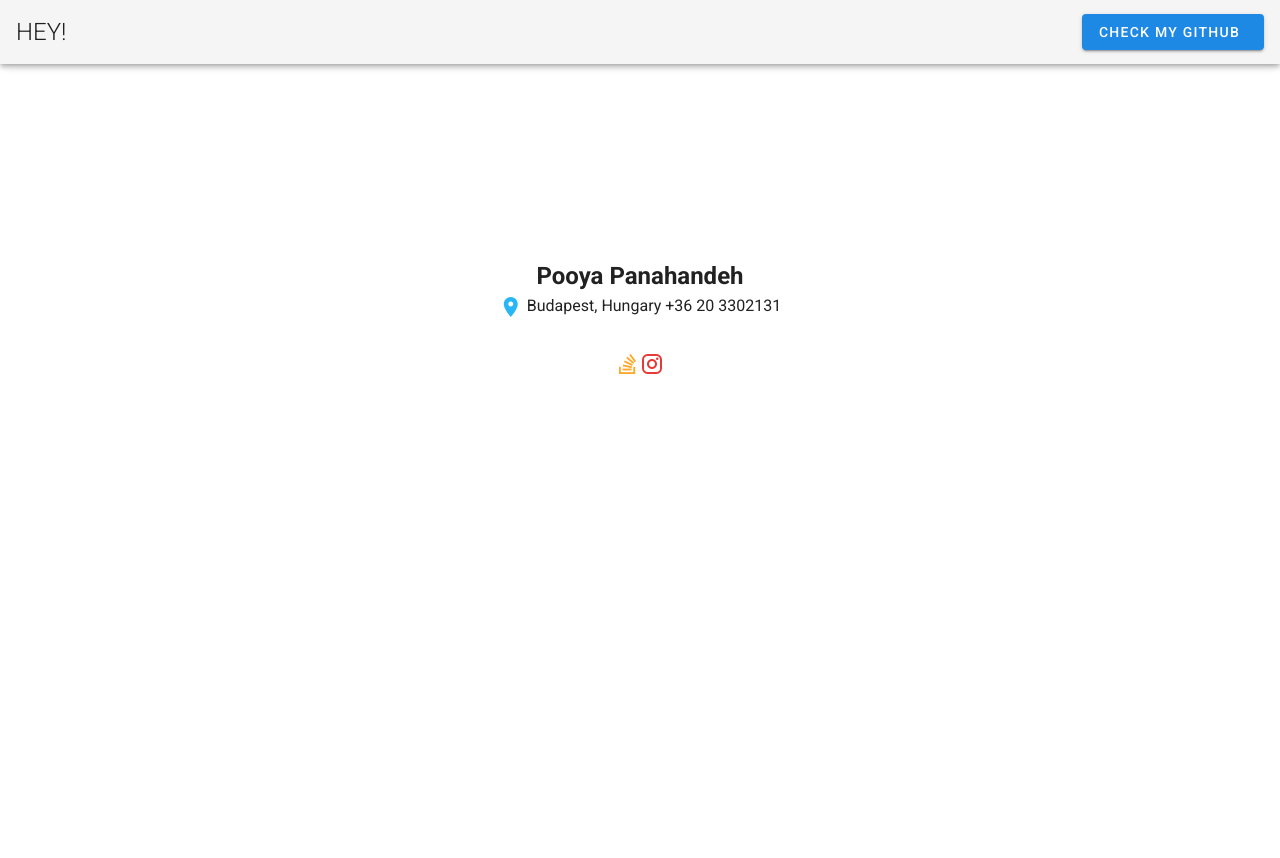
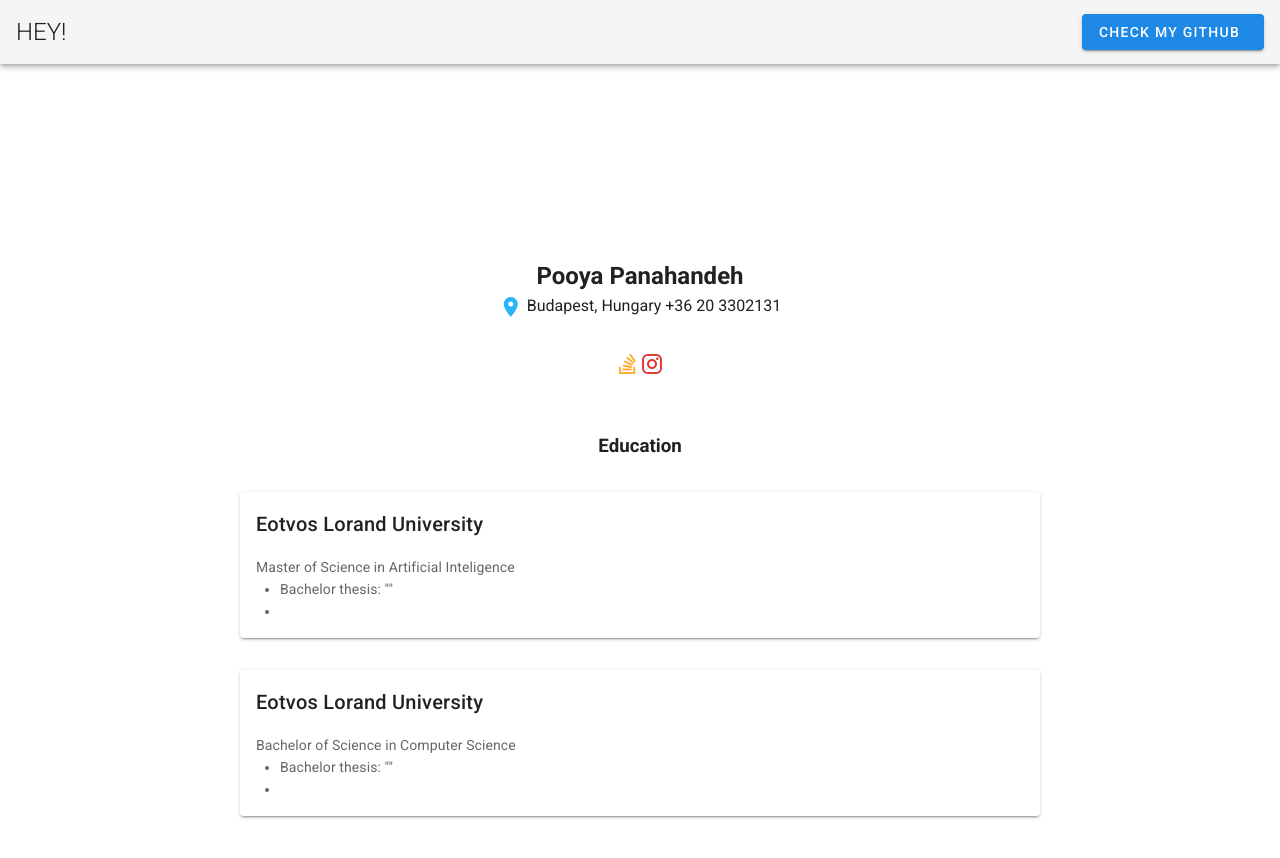
Before and after one commit to pouyapanahandeh/pouyapanahandeh.github.io, a Vue app in the folder github-personal-page-2/: page / in a window 1280 px wide. Shown: the top 858 px of the page. Before the commit the page ends 800 px from the top, so only its background shows below. Built offline with nearby package versions, Linux system fonts and the light colour scheme.

Commit message:
adding the education part, plus some margine fixing at introduction

```diff
--- a/github-personal-page-2/src/App.vue
+++ b/github-personal-page-2/src/App.vue
@@ -3,6 +3,7 @@
     <MainHeader />
     <v-content>
       <Introduction />
+      <Education />
     </v-content>
     <!-- <HelloWorld/> -->
   </v-app>
@@ -11,11 +12,12 @@
 <script>
 import MainHeader from './components/MainHeader';
 import Introduction from './components/Introduction';
+import Education from './components/Education';
 // import HelloWorld from './components/HelloWorld';
 
 export default {
   name: 'App',
-  components: {MainHeader, Introduction},
+  components: {MainHeader, Introduction, Education},
   data: () => ({
     //
   }),
--- /dev/null
+++ b/github-personal-page-2/src/components/Education.vue
@@ -0,0 +1,41 @@
+<template>
+    <v-container fluid>
+        <v-container>
+            <v-layout justify-center wrap>
+                <h3>Education</h3>
+            </v-layout>
+            <v-layout class="my-8" justify-center wrap>
+                <v-card width="800" class="mx-auto">
+                    <v-card-title>Eotvos Lorand University</v-card-title>
+                    <v-card-text>Master of Science in Artificial Inteligence
+                        <ul>
+                            <li>Bachelor thesis: ""</li>
+                            <li></li>
+                        </ul>
+                    </v-card-text>
+                </v-card>
+            </v-layout>
+            <v-layout class="my-8" justify-center wrap>
+                <v-card width="800" class="mx-auto">
+                    <v-card-title>Eotvos Lorand University</v-card-title>
+                    <v-card-text>Bachelor of Science in Computer Science
+                        <ul>
+                            <li>Bachelor thesis: ""</li>
+                            <li></li>
+                        </ul>
+                    </v-card-text>
+                </v-card>
+            </v-layout>
+        </v-container>
+    </v-container>
+</template>
+<script>
+export default {
+    data: () => ({
+
+    })
+}
+</script>
+<style>
+
+</style>
--- a/github-personal-page-2/src/components/Introduction.vue
+++ b/github-personal-page-2/src/components/Introduction.vue
@@ -17,7 +17,7 @@
     </v-layout>
 
     <v-layout wrap>
-      <v-flex mb-12 xs12 >
+      <v-flex mb-5 xs12 >
         <v-layout justify-center>
           <a href="https://www.linkedin.com/in/pouyapan/">
             <v-icon color="blue darken-1">mdi-linkedin-box</v-icon>
```
